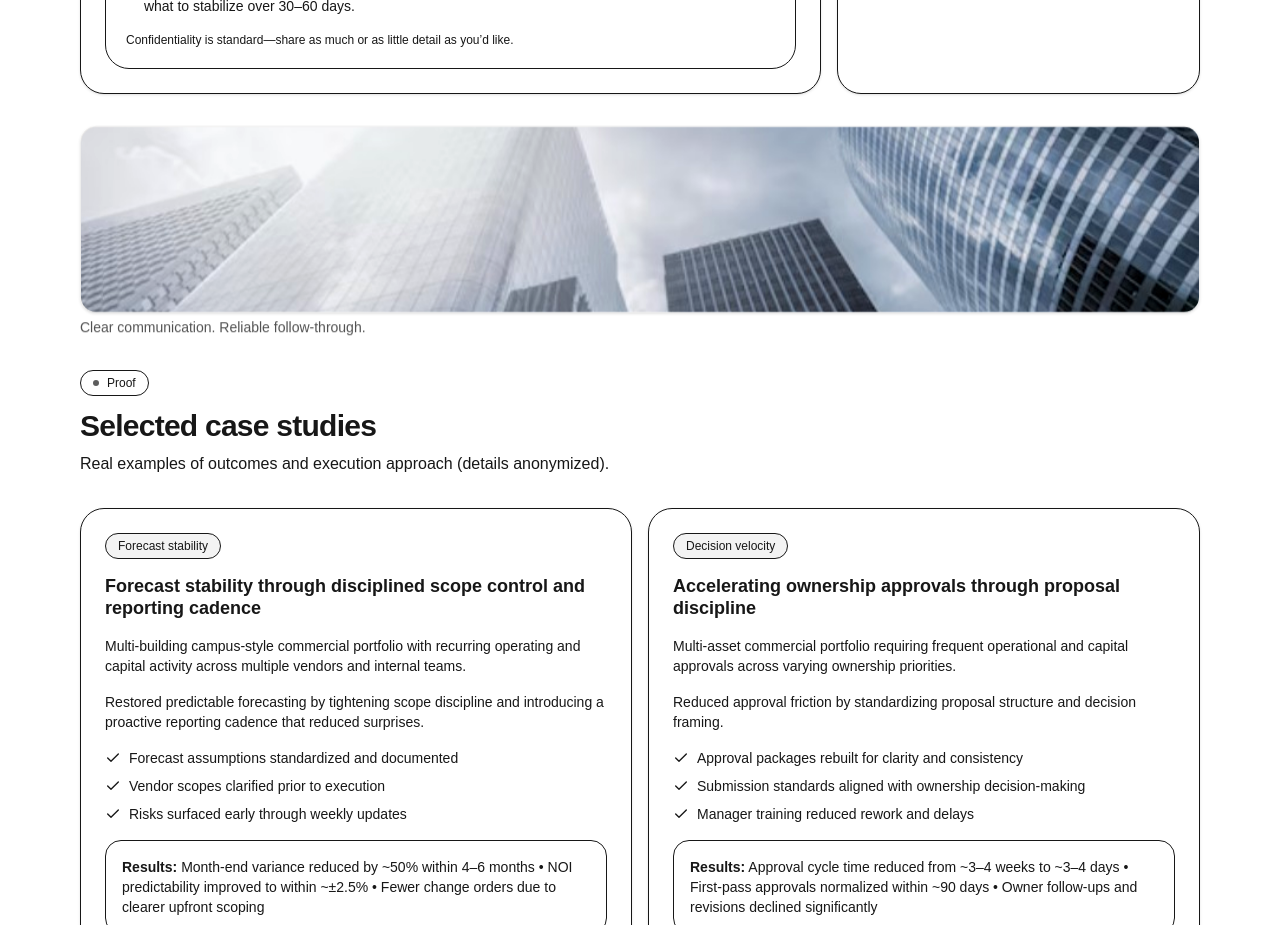
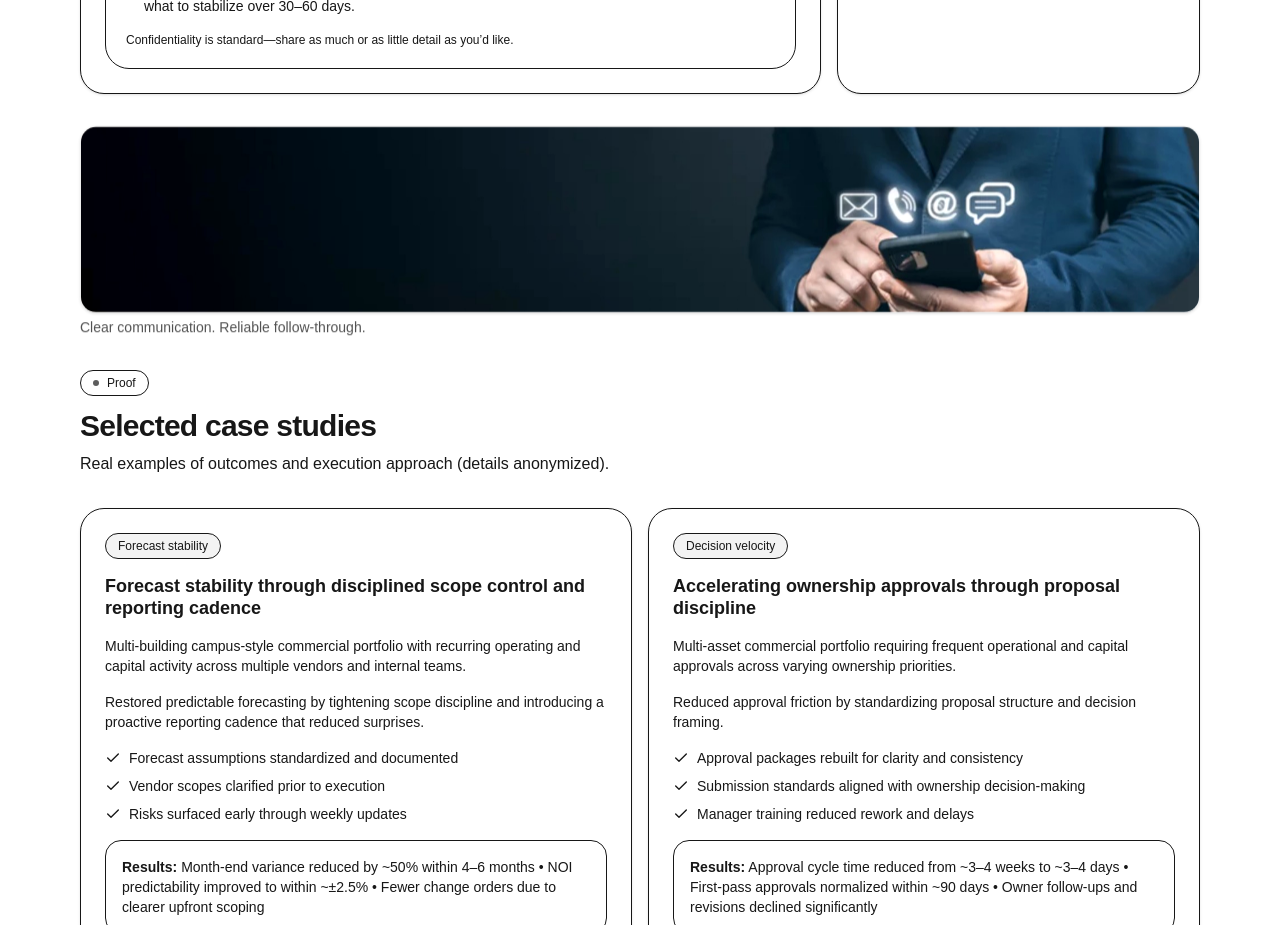
Before and after one commit to BK14782/brian-killian-consulting, a Next.js app: page / in a window 1280 px wide. Shown: the part 3420-4345 px from the top of the page. Built offline with nearby package versions, Linux system fonts and the light colour scheme.

Commit message:
add banner

```diff
--- a/src/app/page.tsx
+++ b/src/app/page.tsx
@@ -755,7 +755,7 @@ export default function Page() {
       </Section>
 
       <BannerImage
-        src="/banners/handshake-01.jpg"
+        src="/banners/next-step-01.jpg"
         alt="Handshake between business partners"
         caption="Clear communication. Reliable follow-through."
         className="scale-[1.02] object-cover saturate-110 contrast-105"
```
Also changed, not shown: public/banners/next-step-01.jpg (added).
